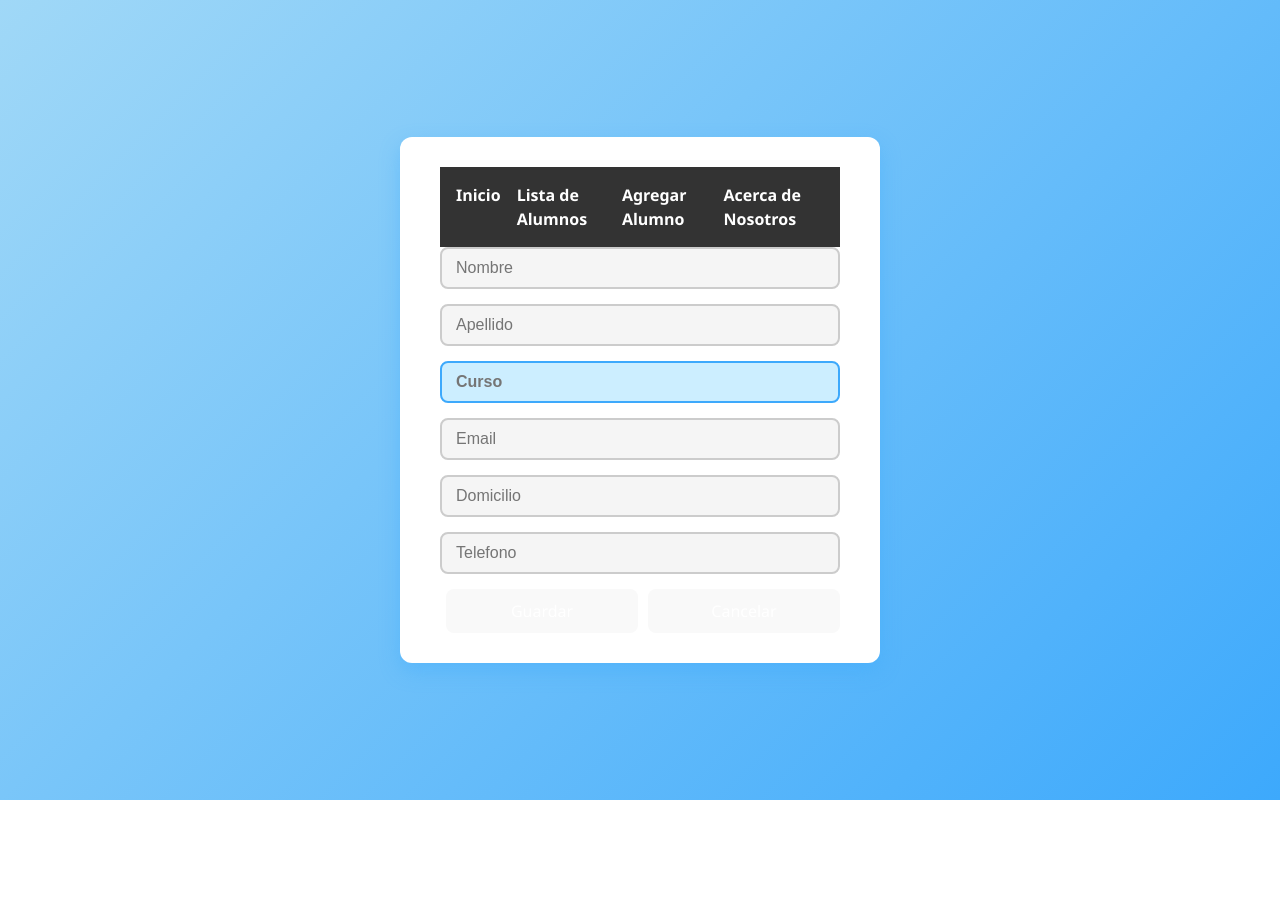
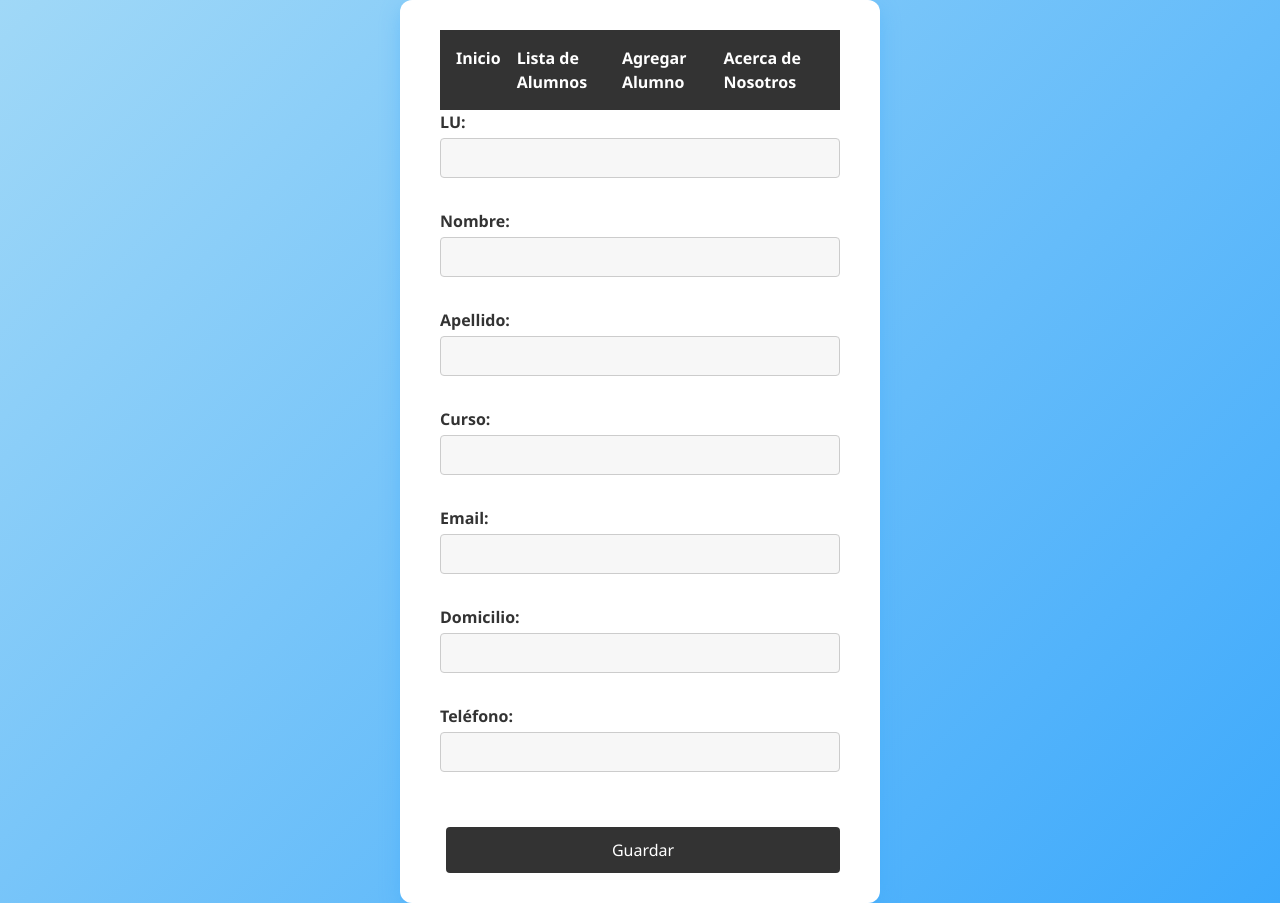
Before and after one commit to LaraVldz/pv_tp5_GRUPO16, a React (Vite) app in the folder vite-project/: page /agregar in a window 1280 px wide. Before the commit the page ends 800 px from the top, so only its background shows below. Built offline with nearby package versions, Linux system fonts and the light colour scheme.

Commit message:
Editar alumno corregido. Parte funcional del proyecto lista

```diff
--- a/vite-project/src/App.css
+++ b/vite-project/src/App.css
@@ -147,3 +147,60 @@ h1{
 p{
   color: black;
 }
+
+/* Formulario de alumnos */
+.product-form {
+  width: 100%;
+}
+
+.product-form .form-field {
+  display: flex;
+  flex-direction: column;
+  margin-bottom: 16px;
+}
+
+.product-form .form-field label {
+  margin-bottom: 4px;
+}
+
+.product-form .form-field input {
+  padding: 10px;
+  border: 1px solid #ccc;
+  border-radius: 4px;
+  background-color: #f7f7f7;
+  transition: background-color 0.2s, border-color 0.2s;
+}
+
+.product-form .form-field input:focus,
+.product-form .form-field input:valid {
+  background-color: #e7ecee;
+  border-color: #33aaff;
+  outline: none;
+}
+
+/* Botones dentro del formulario */
+.product-form .form-buttons {
+  display: flex;
+  gap: 12px;
+  margin-top: 24px;
+}
+
+.product-form .form-buttons button {
+  flex: 1;
+  padding: 12px;
+  border: none;
+  background: #333;
+  color: white;
+  border-radius: 4px;
+  cursor: pointer;
+}
+
+.product-form .form-buttons button:hover {
+  background: #555;
+}
+
+.product-form .form-field label {
+  color: #333;            /* o “black” si lo prefieres */
+  margin-bottom: 4px;     /* separa el texto del input */
+  font-weight: bold;      /* opcional: para destacarlos */
+}
--- a/vite-project/src/App.jsx
+++ b/vite-project/src/App.jsx
@@ -1,84 +1,85 @@
 import React, { useState, useCallback } from 'react';
-import { Routes, Route, Link, useNavigate, useParams } from 'react-router-dom';
+import { Routes, Route, useNavigate, useParams } from 'react-router-dom';
 import './App.css';
-import AlumnForm from './components/AlumnForm';
+
 import NavBar from './components/NavBar';
 import Home from './components/Home';
 import AlumnList from './components/AlumnList';
+import AlumnForm from './components/AlumnForm';
 import AcercaDe from './components/AcercaDe';
+import DetalleAlumno from './components/DetalleAlumno';
 
-
-
+// Usamos el mismo formulario para alta y edición
 function FormularioWrapper({ agregarAlumno, actualizarAlumno, alumnos }) {
   const navigate = useNavigate();
   const { libreta } = useParams();
+  const alumnoEditar = libreta
+    ? alumnos.find(a => a.libreta === Number(libreta))
+    : null;
 
-  // Buscar alumno a editar (si viene libreta)
-  const alumnoEditar = libreta ? alumnos.find((a) => a.libreta === Number(libreta)) : null;
-
-  const cancelarEdicion = () => {
-    navigate('/');
-  };
-
-  const onSubmit = (alumno) => {
+  // Esta función maneja tanto crear como editar
+  const handleSave = datos => {
     if (alumnoEditar) {
-      actualizarAlumno(alumnoEditar.libreta, alumno);
+      actualizarAlumno(alumnoEditar.libreta, datos);
     } else {
-      agregarAlumno(alumno);
+      agregarAlumno(datos);
     }
-    navigate('/');
+    navigate('/listaalumnos');
   };
 
   return (
     <AlumnForm
-      agregarAlumno={onSubmit}
-      actualizarAlumno={onSubmit}
+      onSubmit={handleSave}
       alumnoEditar={alumnoEditar}
-      cancelarEdicion={cancelarEdicion}
+      cancelarEdicion={() => navigate('/listaalumnos')}
     />
   );
 }
 
-function App() {
+export default function App() {
   const [alumnos, setAlumnos] = useState([]);
-  const navigate = useNavigate();
+  // Genera el próximo número de libreta
+  const generarNuevaLU = prev =>
+    prev.length === 0 ? 1 : Math.max(...prev.map(a => a.libreta)) + 1;
 
-  const obtenerSiguienteLU = () => {
-    if (alumnos.length === 0) return 1;
-    return Math.max(...alumnos.map((a) => a.libreta)) + 1;
-  };
-
-  const agregarAlumno = useCallback((alumno) => {
-    const nuevoAlumno = { ...alumno, libreta: obtenerSiguienteLU() };
-    setAlumnos((prev) => [...prev, nuevoAlumno]);
-  }, [alumnos]);
-
-  const eliminarAlumno = useCallback((libreta) => {
-    setAlumnos((prev) => prev.filter((a) => a.libreta !== libreta));
+  // Función para agregar nuevo alumno
+  const agregarAlumno = useCallback(alumno => {
+    setAlumnos(prev => [
+      ...prev,
+      { ...alumno, libreta: alumno.libreta || generarNuevaLU(prev) }
+    ]);
   }, []);
 
-  const actualizarAlumno = useCallback((libreta, datosActualizados) => {
-    setAlumnos((prev) =>
-      prev.map((a) => (a.libreta === libreta ? { ...a, ...datosActualizados } : a))
+  // Función para editar alumno existente
+  const actualizarAlumno = useCallback((libreta, datos) => {
+    setAlumnos(prev =>
+      prev.map(a =>
+        a.libreta === libreta ? { ...a, ...datos, libreta } : a
+      )
     );
   }, []);
 
-  const manejarEditar = (alumno) => {
-    navigate(`/editar/${alumno.libreta}`);
-    // Navega a ruta editar con la libreta en URL
-    // Esto se hace en ListaAlumnos con <Link>
-  };
+  // Función para eliminar alumno
+  const eliminarAlumno = useCallback(libreta => {
+    setAlumnos(prev => prev.filter(a => a.libreta !== libreta));
+  }, []);
 
   return (
     <div className="app-container">
-      <NavBar /> {/* mostrar navbar siempre */}
+      <NavBar />
       <Routes>
+        <Route path="/" element={<Home />} />
+
         <Route
-          path="/"
+          path="/listaalumnos"
           element={
-            <Home />
+            <AlumnList
+              alumnos={alumnos}
+              eliminarAlumno={eliminarAlumno}
+            />
           }
         />
+
         <Route
           path="/agregar"
           element={
@@ -89,16 +90,7 @@ function App() {
             />
           }
         />
-        <Route
-          path="/listaalumnos"
-          element={
-            <AlumnList
-              alumnos={alumnos}
-              manejarEditar={(a) => manejarEditar(a)}
-              eliminarAlumno={eliminarAlumno}
-            />
-          }
-        />
+
         <Route
           path="/editar/:libreta"
           element={
@@ -109,10 +101,15 @@ function App() {
             />
           }
         />
+        <Route path="/detalle/:libreta"
+               element={
+               <DetalleAlumno alumnos={alumnos} />}
+        />
+
         <Route path="/acerca" element={<AcercaDe />} />
       </Routes>
     </div>
   );
+
+
 }
-
-export default App;
--- a/vite-project/src/components/AlumnForm.jsx
+++ b/vite-project/src/components/AlumnForm.jsx
@@ -1,16 +1,17 @@
 import React, { useState, useEffect } from 'react';
 
-const AlumnForm = ({ agregarAlumno, actualizarAlumno, alumnoEditar, cancelarEdicion }) => {
-  const [libreta, setLU] = useState('');
-  const [nombre, setNombre] = useState('');
-  const [apellido, setApellido] = useState('');
-  const [curso, setCurso] = useState('');
-  const [email, setEmail] = useState('');
+export default function AlumnForm({ onSubmit, alumnoEditar, cancelarEdicion }) {
+  const [libreta, setLibreta]     = useState('');
+  const [nombre, setNombre]       = useState('');
+  const [apellido, setApellido]   = useState('');
+  const [curso, setCurso]         = useState('');
+  const [email, setEmail]         = useState('');
   const [domicilio, setDomicilio] = useState('');
-  const [telefono, setTelefono] = useState('');
+  const [telefono, setTelefono]   = useState('');
 
   useEffect(() => {
     if (alumnoEditar) {
+      setLibreta(alumnoEditar.libreta.toString());
       setNombre(alumnoEditar.nombre);
       setApellido(alumnoEditar.apellido);
       setCurso(alumnoEditar.curso);
@@ -18,6 +19,7 @@ const AlumnForm = ({ agregarAlumno, actualizarAlumno, alumnoEditar, cancelarEdic
       setDomicilio(alumnoEditar.domicilio);
       setTelefono(alumnoEditar.telefono);
     } else {
+      setLibreta('');
       setNombre('');
       setApellido('');
       setCurso('');
@@ -27,66 +29,110 @@ const AlumnForm = ({ agregarAlumno, actualizarAlumno, alumnoEditar, cancelarEdic
     }
   }, [alumnoEditar]);
 
- const handleSubmit = (e) => {
+  const handleSubmit = e => {
     e.preventDefault();
-  const nuevoAlumno = { nombre, apellido, curso, email, domicilio, telefono };
-
-  if (alumnoEditar) {
-    actualizarAlumno(alumnoEditar.libreta, nuevoAlumno);
-  } else {
-    agregarAlumno(nuevoAlumno);
-  }
+    onSubmit({
+      libreta: alumnoEditar ? alumnoEditar.libreta : Number(libreta),
+      nombre,
+      apellido,
+      curso,
+      email,
+      domicilio,
+      telefono
+    });
   };
 
   return (
-    <form className="product-form" onSubmit={handleSubmit}>
+    <form onSubmit={handleSubmit} className="product-form">
+      {!alumnoEditar && (
+        <div className="form-field">
+          <label htmlFor="libreta">LU:</label>
           <input
-        type="text"
-        placeholder="Nombre"
-        value={nombre}
-        onChange={(e) => setNombre(e.target.value)}
+            id="libreta"
+            type="number"
+            min="1"
+            step="1"
+            value={libreta}
+            onChange={e => setLibreta(e.target.value)}
             required
           />
+        </div>
+      )}
+      <div className="form-field">
+        <label htmlFor="nombre">Nombre:</label>
         <input
+          id="nombre"
           type="text"
-        placeholder="Apellido"
-        value={apellido}
-        onChange={(e) => setApellido(e.target.value)}
+          value={nombre}
+          onChange={e => setNombre(e.target.value)}
           required
         />
+      </div>
+      <div className="form-field">
+        <label htmlFor="apellido">Apellido:</label>
         <input
+          id="apellido"
           type="text"
-        placeholder="Curso"
-        value={curso}
-        onChange={(e) => setCurso(e.target.value)}
-      />
-      <input
-        type="email"
-        placeholder="Email"
-        value={email}
-        onChange={(e) => setEmail(e.target.value)}
+          value={apellido}
+          onChange={e => setApellido(e.target.value)}
           required
         />
+      </div>
+      <div className="form-field">
+        <label htmlFor="curso">Curso:</label>
         <input
+          id="curso"
           type="text"
-        placeholder="Domicilio"
-        value={domicilio}
-        onChange={(e) => setDomicilio(e.target.value)}
+          pattern="[A-Za-z0-9 ]+"
+          title="Solo letras, números y espacios"
+          value={curso}
+          onChange={e => setCurso(e.target.value)}
           required
         />
+      </div>
+      <div className="form-field">
+        <label htmlFor="email">Email:</label>
         <input
-        type="text"
-        placeholder="Telefono"
-        value={telefono}
-        onChange={(e) => setTelefono(e.target.value)}
+          id="email"
+          type="email"
+          value={email}
+          onChange={e => setEmail(e.target.value)}
           required
         />
+      </div>
+      <div className="form-field">
+        <label htmlFor="domicilio">Domicilio:</label>
+        <input
+          id="domicilio"
+          type="text"
+          value={domicilio}
+          onChange={e => setDomicilio(e.target.value)}
+          required
+        />
+      </div>
+      <div className="form-field">
+        <label htmlFor="telefono">Teléfono:</label>
+        <input
+          id="telefono"
+          type="tel"
+          pattern="\d+"
+          inputMode="numeric"
+          title="Solo números"
+          value={telefono}
+          onChange={e => setTelefono(e.target.value)}
+          required
+        />
+      </div>
       <div className="form-buttons">
-        <button type="submit">{alumnoEditar ? 'Actualizar' : 'Guardar'}</button>
-        <button type="button" onClick={cancelarEdicion}>Cancelar</button>
+        <button type="submit">
+          {alumnoEditar ? 'Actualizar' : 'Guardar'}
+        </button>
+        {alumnoEditar && (
+          <button type="button" onClick={cancelarEdicion}>
+            Cancelar
+          </button>
+        )}
       </div>
     </form>
   );
-};
-
-export default AlumnForm;
+}
--- /dev/null
+++ b/vite-project/src/components/DetalleAlumno.jsx
@@ -0,0 +1,36 @@
+import React from 'react';
+import { useParams, Link } from 'react-router-dom';
+
+export default function DetalleAlumno({ alumnos }) {
+  const { libreta } = useParams();
+  const idNum = Number(libreta);
+  const alumno = alumnos.find(a => a.libreta === idNum);
+
+  if (!alumno) {
+    return (
+      <div>
+        <h2>Alumno no encontrado</h2>
+        <Link to="/listaalumnos">
+          <button>Volver a la lista</button>
+        </Link>
+      </div>
+    );
+  }
+
+  return (
+    <div className="detail-container">
+      <h2>Detalle del Alumno</h2>
+      <p><strong>LU:</strong> {alumno.libreta}</p>
+      <p><strong>Nombre:</strong> {alumno.nombre}</p>
+      <p><strong>Apellido:</strong> {alumno.apellido}</p>
+      <p><strong>Curso:</strong> {alumno.curso}</p>
+      <p><strong>Email:</strong> {alumno.email}</p>
+      <p><strong>Domicilio:</strong> {alumno.domicilio}</p>
+      <p><strong>Teléfono:</strong> {alumno.telefono}</p>
+
+      <Link to="/listaalumnos">
+        <button>Volver a la lista</button>
+      </Link>
+    </div>
+  );
+}
```
Also changed, not shown: vite-project/src/components/AlumnList.jsx (+42 -31 lines). Lines whose indentation alone changed are shown as unchanged.
